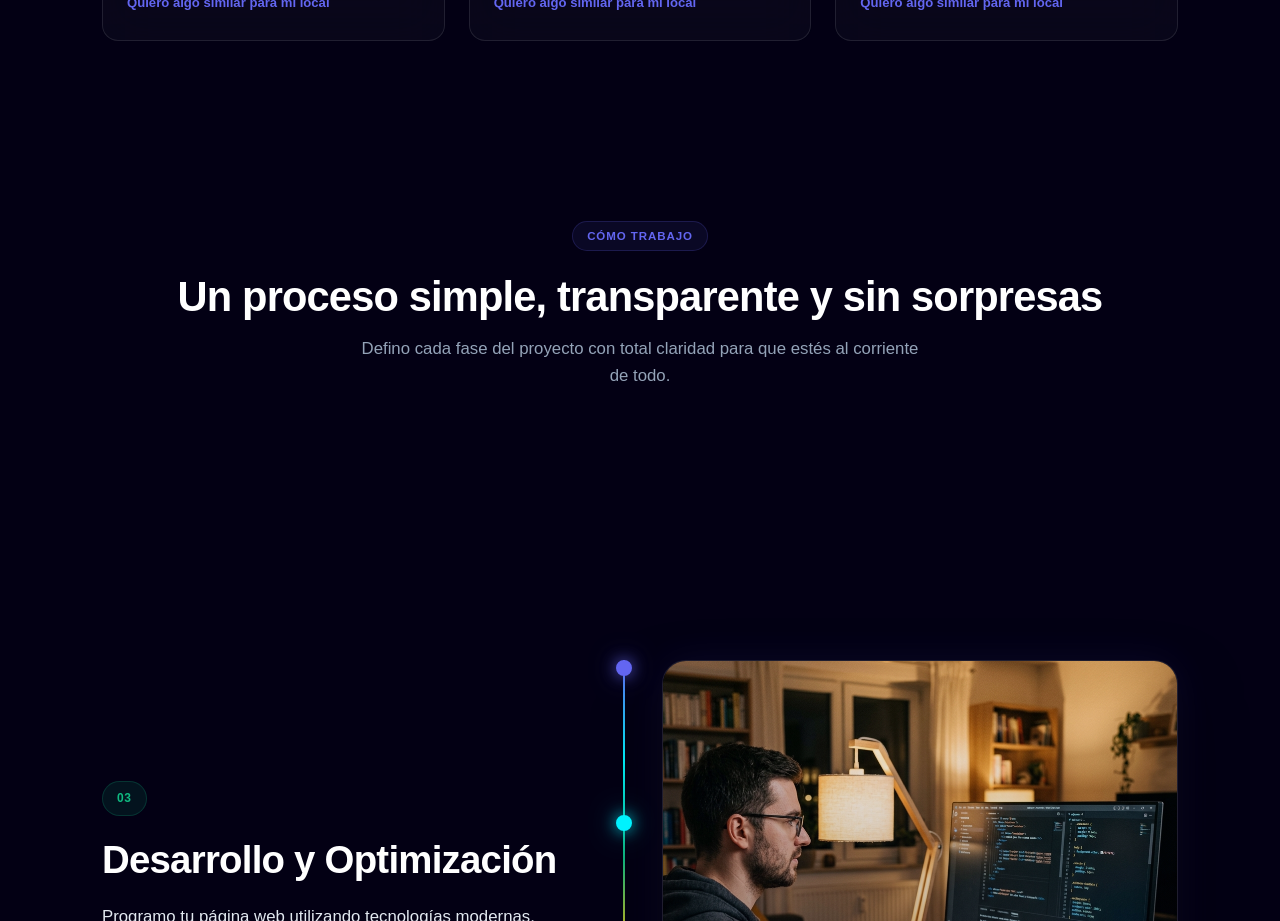
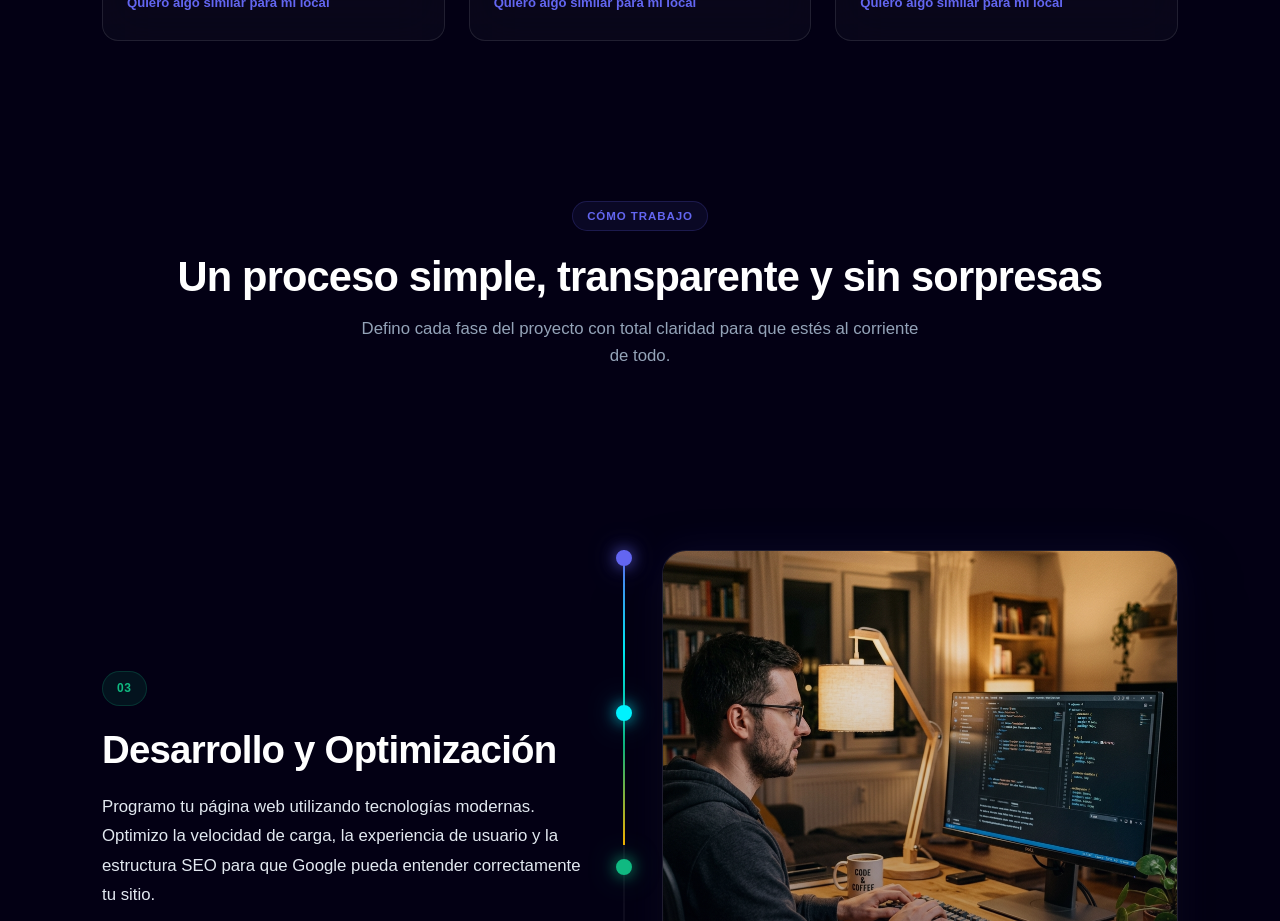
Before and after one commit to polalegredev/portfolio-pol, a React (Vite) app: page / in a window 1280 px wide. Shown: the part 4200-5121 px from the top of the page. Built offline with nearby package versions, Linux system fonts and the light colour scheme.

Commit message:
feat: initialize base CSS design system with variables, utility classes, and glassmorphism components

```diff
--- a/src/index.css
+++ b/src/index.css
@@ -917,8 +917,12 @@ h1, h2, h3, h4 {
    TIMELINE / WORKFLOW SECTION (Sticky Scroll)
    ========================================================================== */
 .workflow-intro-section {
-    padding: 100px 0 60px;
+    padding: 80px 0 0px;
     background-color: var(--bg-dark);
+}
+
+.workflow-intro-section .section-header {
+    margin-bottom: 20px;
 }
 
 .workflow-sticky-section {
```
